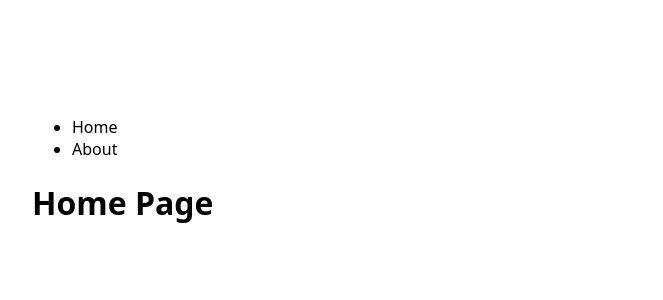
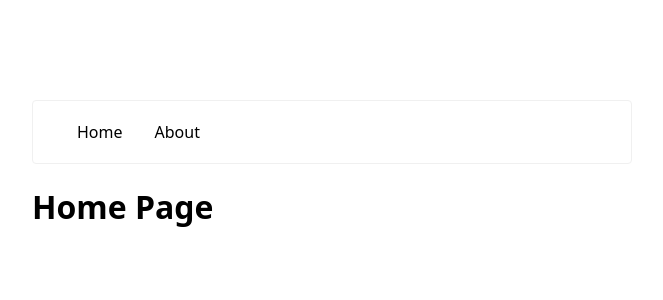
Before and after one commit to agv-ispc/next-js, a Next.js app: page / in a window 1280 px wide. Shown: the top 300 px of the page, without its empty margins (308-971 px from the left). Built offline with nearby package versions, Linux system fonts and the light colour scheme.

Commit message:
Correccion de ubicacion de la carpeta "components" a la raiz (next-js

```diff
--- a/app/layout.js
+++ b/app/layout.js
@@ -1,10 +1,9 @@
 import '../styles/globals.css'
-
-import { Navigation } from './components/Navigation'
+import { Navigation } from '../components/Navigation'
 
 export default function RootLayout({ children }) {
   return (
-    <html lang="en">
+    <html>
       <head>
         <title>My first app with Next JS</title>
       </head>
--- a/app/components/Navigation.jsx
+++ b/components/Navigation.jsx
@@ -1,4 +1,5 @@
 import Link from 'next/link'
+import styles from './Navigation.module.css'
 
 const links = [{
   label: 'Home',
@@ -10,9 +11,9 @@
 
 export function Navigation () {
     return (
-        <header>
+        <header className={styles.header}>
         <nav>
-          <ul>
+          <ul className={styles.navigation}>
             {links.map(({ label, route }) => (
               <li key={route}>
                 <Link href={route}>{label}</Link>
--- /dev/null
+++ b/components/Navigation.module.css
@@ -0,0 +1,15 @@
+.header {
+    border: 1px solid #f0f0f0;
+    border-radius: 4px;
+    padding: 4px;
+}
+.navigation {
+    display: flex;
+    list-style: none;
+    gap: 32px;
+}
+
+.navigation a:hover {
+    color: #f0f0f0;
+    text-decoration: underline;
+}
--- a/styles/globals.css
+++ b/styles/globals.css
@@ -17,6 +17,7 @@
 	max-width: 800px;
 	margin: 0 auto;
 }
+
 @media (prefers-color-scheme: dark) {
 	html {
 		color-scheme: dark;
```
Also changed, not shown: app/components/Navigation.module.css (deleted).
